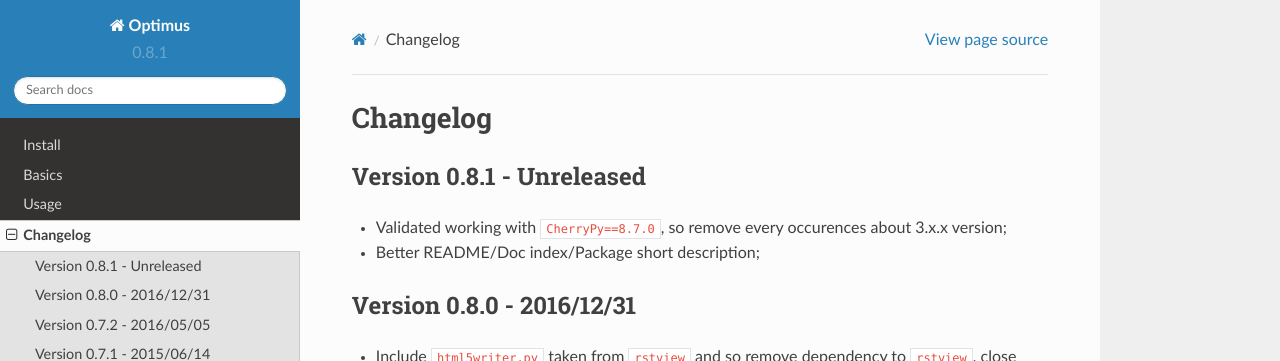
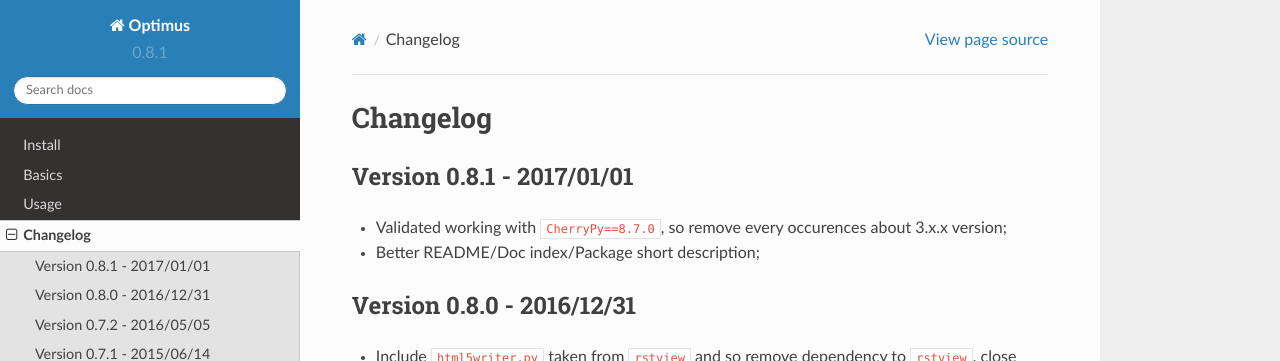
Before and after one commit to sveetch/Optimus, a Sphinx documentation site: the page built from docs/changelog.rst, in a window 1280 px wide and 900 px high. Shown: the top 361 px of the window. Built offline with Sphinx 7.4.7 and the Read the Docs theme 2.0.0, drawn with Linux system fonts in a browser that asks for light colours.

Commit message:
Missing 0.8.1 release date

```diff
--- a/docs/changelog.rst
+++ b/docs/changelog.rst
@@ -7,7 +7,7 @@
 Changelog
 =========
 
-Version 0.8.1 - Unreleased
+Version 0.8.1 - 2017/01/01
 --------------------------
 
 * Validated working with ``CherryPy==8.7.0``, so remove every occurences about 3.x.x version;
```
